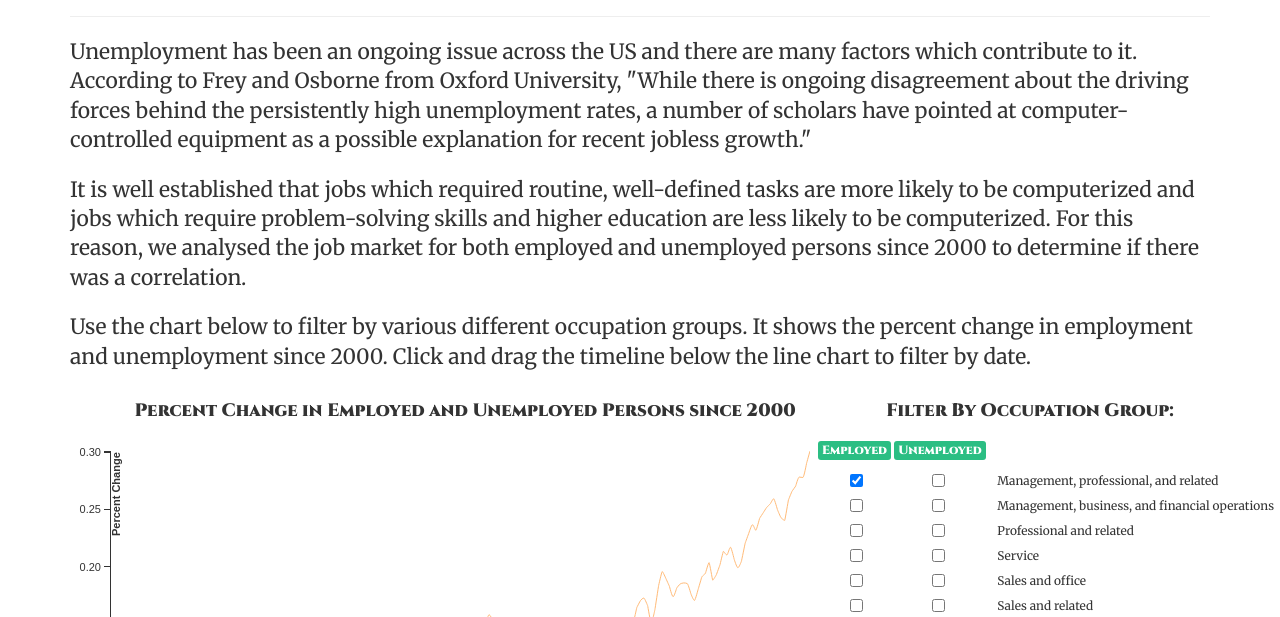
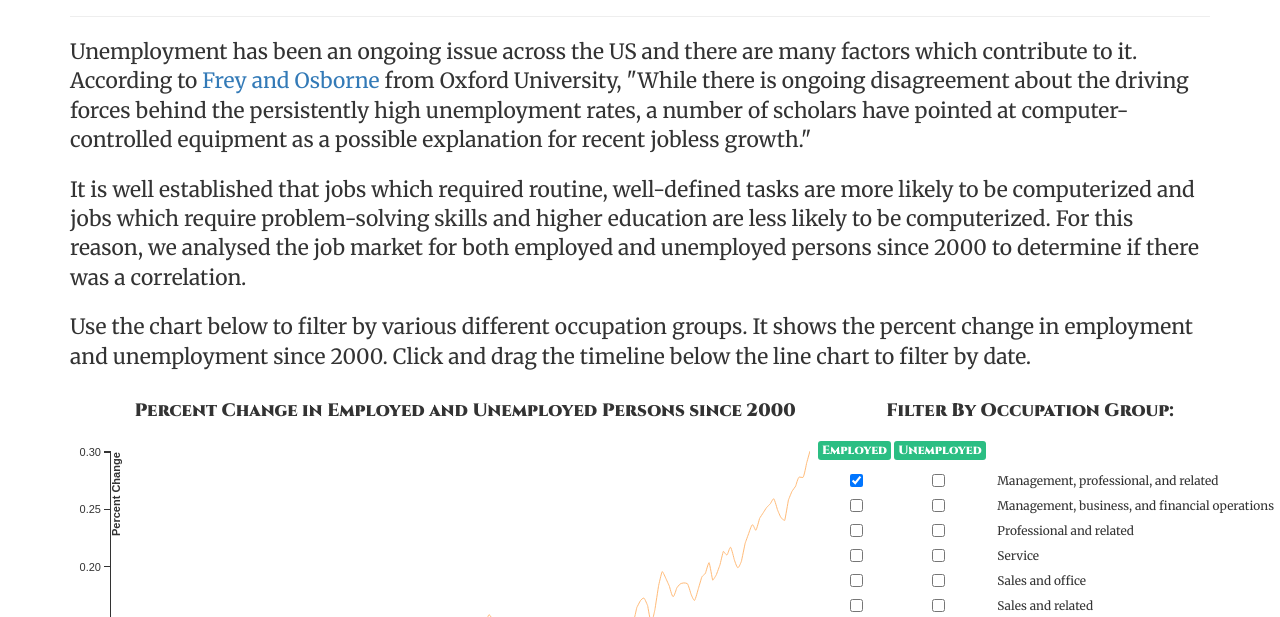
Before and after one commit to neuquen/neuquen.github.io, a plain HTML site: page employmentByOccupation.html in a window 1280 px wide. Shown: the part 177-794 px from the top of the page. Drawn offline with Linux system fonts and the light colour scheme.

Commit message:
Added link for quote.

```diff
--- a/employmentByOccupation.html
+++ b/employmentByOccupation.html
@@ -50,7 +50,7 @@
     </div>
 
     <p class="lead">Unemployment has been an ongoing issue across the US and there are many factors which contribute to it.
-        According to Frey and Osborne from Oxford University, "While there is ongoing disagreement about the driving forces
+        According to <a href="http://www.oxfordmartin.ox.ac.uk/downloads/academic/The_Future_of_Employment.pdf">Frey and Osborne</a> from Oxford University, "While there is ongoing disagreement about the driving forces
         behind the persistently high unemployment rates, a number of scholars have pointed at computer-controlled equipment
         as a possible explanation for recent jobless growth."</p>
 
```
